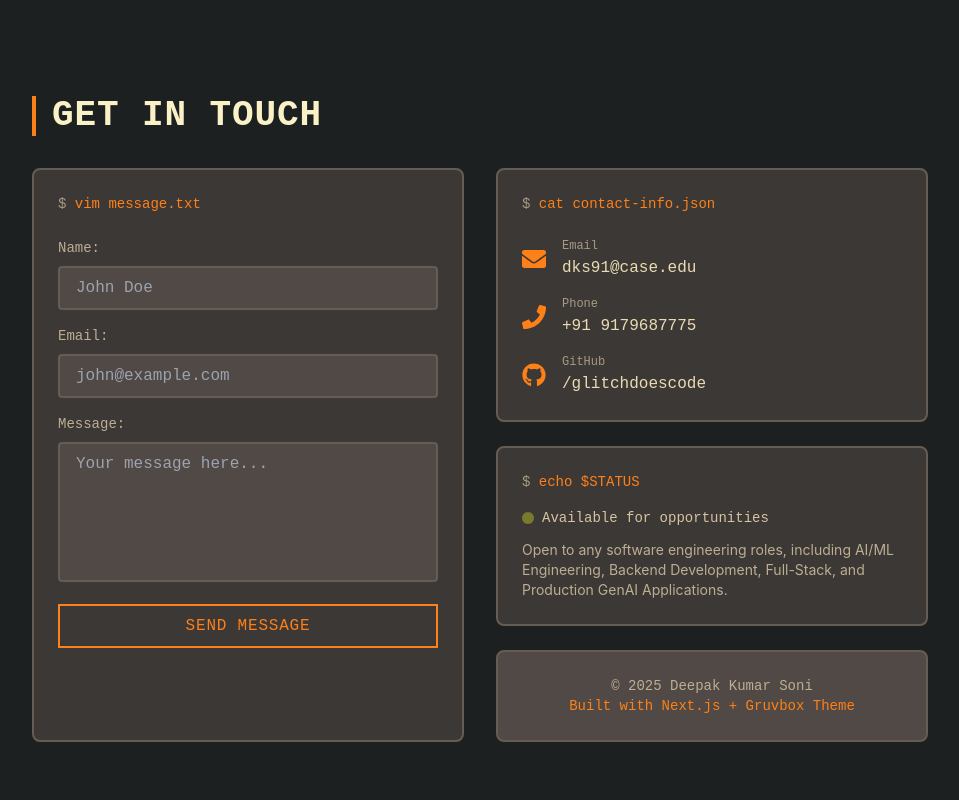
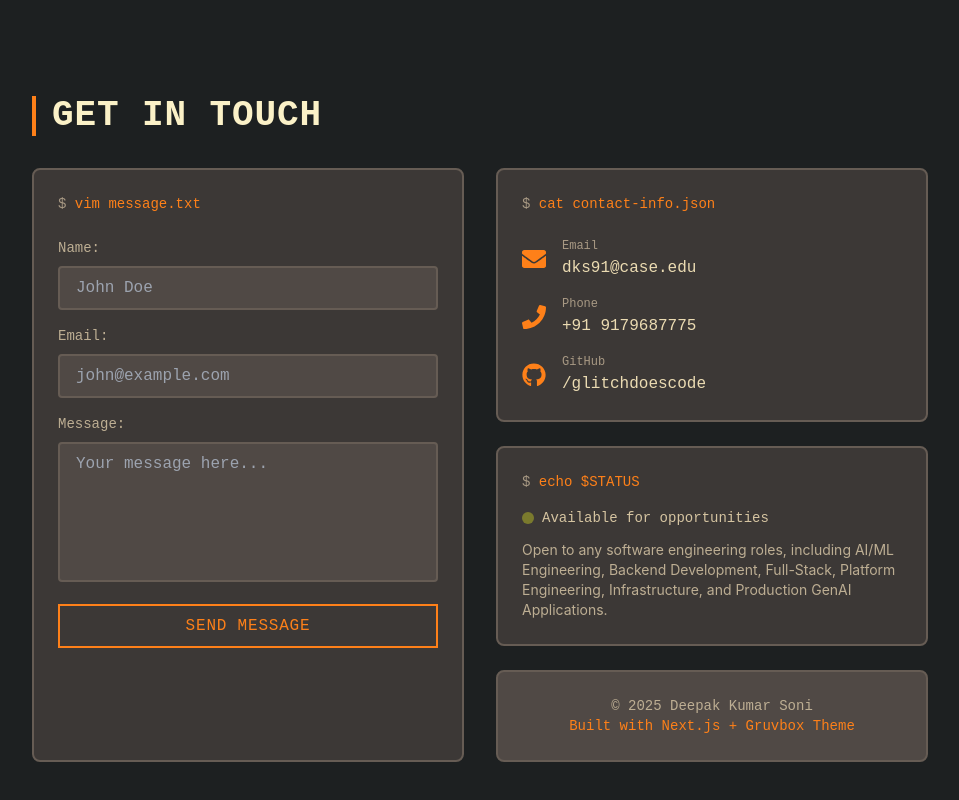
Before and after one commit to glitchdoescode/gruvbox-portfolio, a Next.js app: page / in a window 1280 px wide. Shown: the part 6829-7629 px from the top of the page, without its empty margins (160-1119 px from the left). Built offline with nearby package versions, Linux system fonts and the light colour scheme.

Commit message:
Add Platform Engineering and Infrastructure to available roles
Include Platform Engineering and Infrastructure roles in availability section to reflect Kubernetes and cloud expertise

```diff
--- a/components/Contact.tsx
+++ b/components/Contact.tsx
@@ -140,7 +140,7 @@ const Contact = () => {
                   <span className="font-mono text-sm">Available for opportunities</span>
                 </p>
                 <p className="text-sm text-gruvbox-fg3">
-                  Open to any software engineering roles, including AI/ML Engineering, Backend Development, Full-Stack, and Production GenAI Applications.
+                  Open to any software engineering roles, including AI/ML Engineering, Backend Development, Full-Stack, Platform Engineering, Infrastructure, and Production GenAI Applications.
                 </p>
               </div>
             </div>
```
